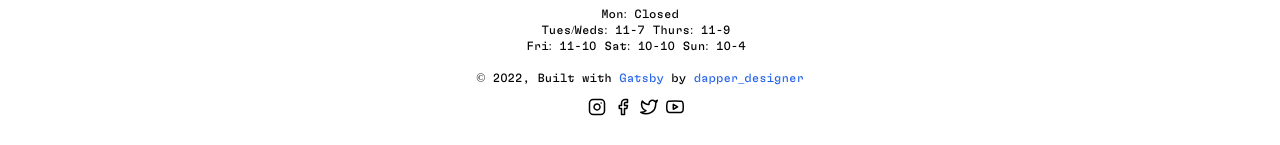
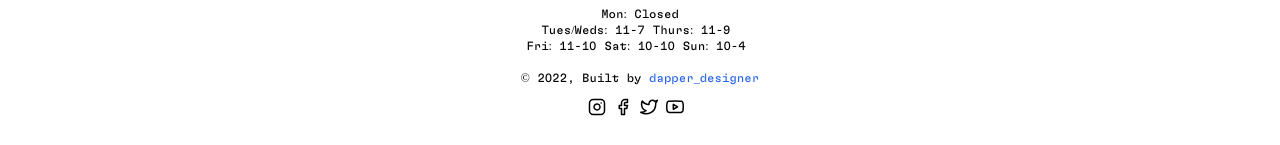
Before and after one commit to jamaspy/leonardos_deli, a Gatsby site: page /about in a window 1280 px wide. Shown: the part 1378-1523 px from the top of the page. Built offline with nearby package versions, Linux system fonts and the light colour scheme; Gatsby itself is replaced by a stand-in of ours.

Commit message:
Change footer

```diff
--- a/src/components/layout.js
+++ b/src/components/layout.js
@@ -52,9 +52,7 @@
           </div>
           <div className="">
             {" "}
-            © {new Date().getFullYear()}, Built with
-            {` `}
-            <a href="https://www.gatsbyjs.org">Gatsby</a> by{" "}
+            © {new Date().getFullYear()}, Built by{" "}
             <a href="https://www.dapperdesigner.com">dapper_designer</a>
           </div>
           <div className="flex flex-row items-center justify-center mt-3 text-lg">
```
